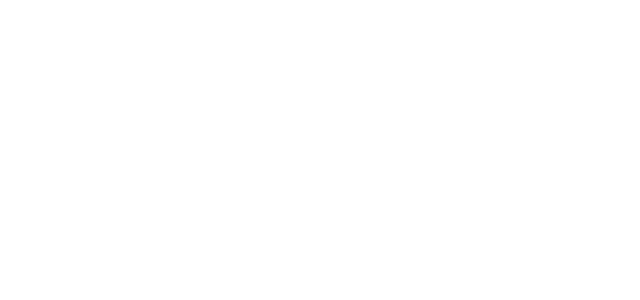
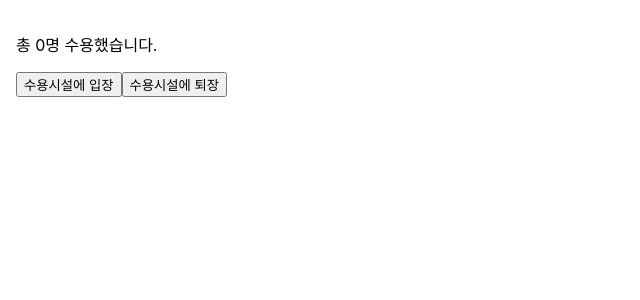
Before and after one commit to mahonben/ReactProject2024, a React (Create React App) app: page / in a window 1280 px wide. Shown: the top 300 px of the page, without its empty margins (0-640 px from the left). Built offline with nearby package versions, Linux system fonts and the light colour scheme.

Commit message:
React 7장 실습,Custom Hook(useCounter)을 작성

```diff
--- /dev/null
+++ b/src/chp07/Accommodate.jsx
@@ -0,0 +1,32 @@
+import React, { useState, useEffect } from "react";
+import useCounter from "./useCounter";
+
+const MAX_CAPACITY = 10;
+
+function Accommodate(props){
+    const [isFull, setIsFull] = useState(false);
+    const [count, increaseCount, decreaseCount] = useCounter(0);
+    //  Mount(컴포넌트가 생성) 되었을 때, Update 되었을 때
+    useEffect(() => {
+        console.log("=================================");
+        console.log("useEffect 실행됨");
+        console.log(`isFull: ${isFull}`);
+    });
+
+    useEffect(() => {
+        setIsFull(count >= MAX_CAPACITY);
+        console.log(`Current count value: ${count}`);
+    }, [count]);
+
+    return (
+        <div style={{padding: 16}}>
+            <p>{`총 ${count}명 수용했습니다.`}</p>
+
+            <button onClick={increaseCount} disabled={isFull}>수용시설에 입장</button>
+            <button onClick={decreaseCount}>수용시설에 퇴장</button>
+            {isFull && <p style={{color: "red"}}>정원이 가득찼습니다.</p>}
+        </div>
+    );
+}
+
+export default Accommodate;
--- a/src/chp07/useCounter.jsx
+++ b/src/chp07/useCounter.jsx
@@ -1,17 +1,14 @@
-import React, {useState} from "react";
+import React, { useState } from "react";
 
 //  커스텀(사용자정의) 훅
 function useCounter(initialValue) {
     const [count, setCount] = useState(initialValue);
 
-    const increaseCount = () => {
-        setCount((count) => count + 1);
-    }
-    const decreaseCount = () => {
+    const increaseCount = () => setCount((count) => count + 1);
+    const decreaseCount = () =>
         setCount((count) => Math.max(count - 1, 0));
-    }
 
-    return [count. increaseCount, decreaseCount];
+    return [count, increaseCount, decreaseCount];
 }
 
 export default useCounter;
--- a/src/index.js
+++ b/src/index.js
@@ -4,7 +4,7 @@ import './index.css';
 // import './chp03/Book.css'
 // import './chp04/Button.css'
 //import './chp04/Clack.css'
-import './chp06/NotificationCss.css'
+//import './chp06/NotificationCss.css'
 import App from './App';
 import reportWebVitals from './reportWebVitals';
 import Library from "./chp03/Library";
@@ -13,16 +13,16 @@ import ConfirmDialog from "./chp04/ConfirmDialog";
 import Clock from "./chp04/Clock";
 import CommentList from "./chp05/CommentList";
 import NotificationList from "./chp06/NotificationList";
+import Accommodate from "./chp07/Accommodate";
 
 const root = ReactDOM.createRoot(document.getElementById('root'));
-setInterval(()=>{
+
         root.render(
             <React.StrictMode>
-                <NotificationList />
+                <Accommodate />
             </React.StrictMode>
         );
-    }
-)
+
 
 
 // If you want to start measuring performance in your app, pass a function
```
